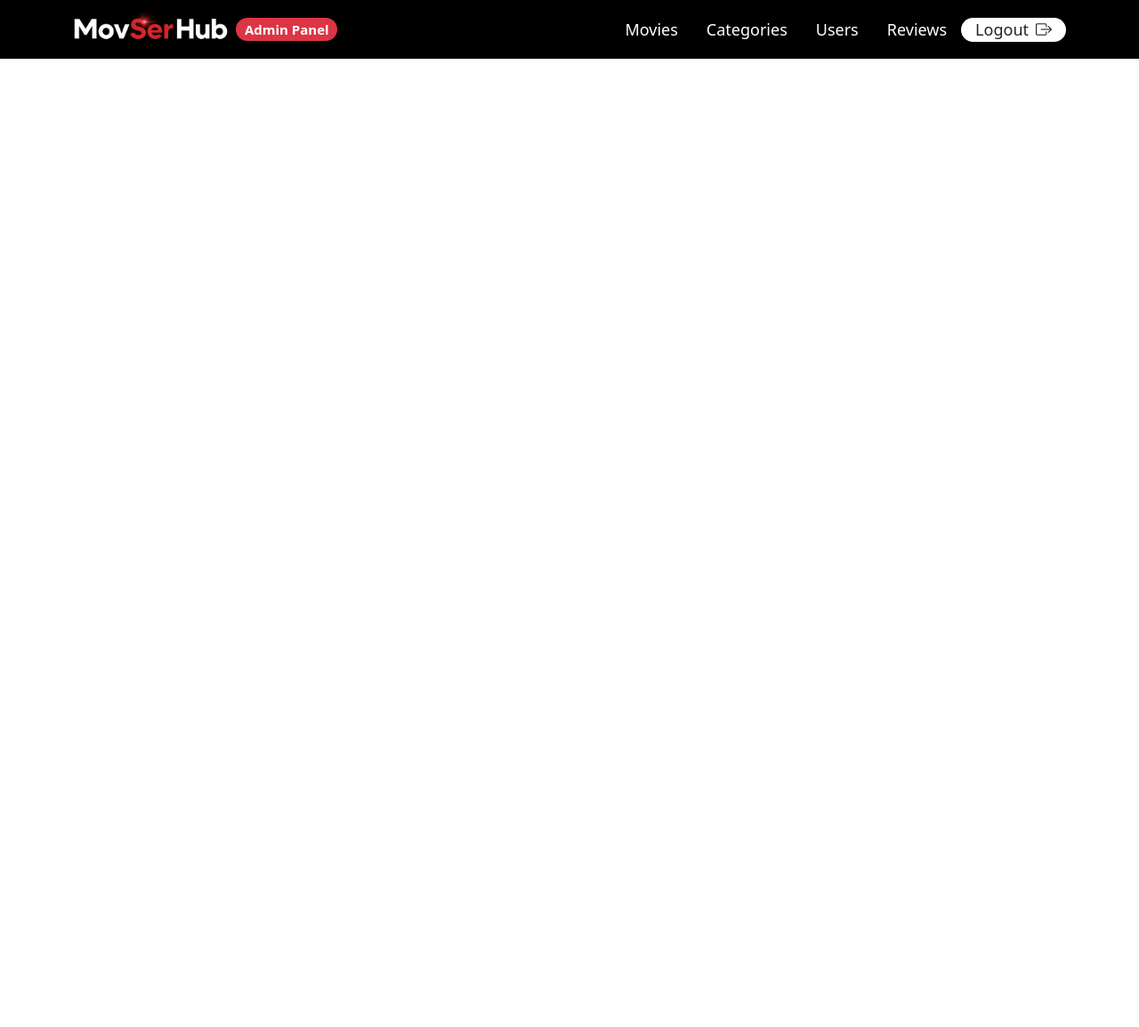
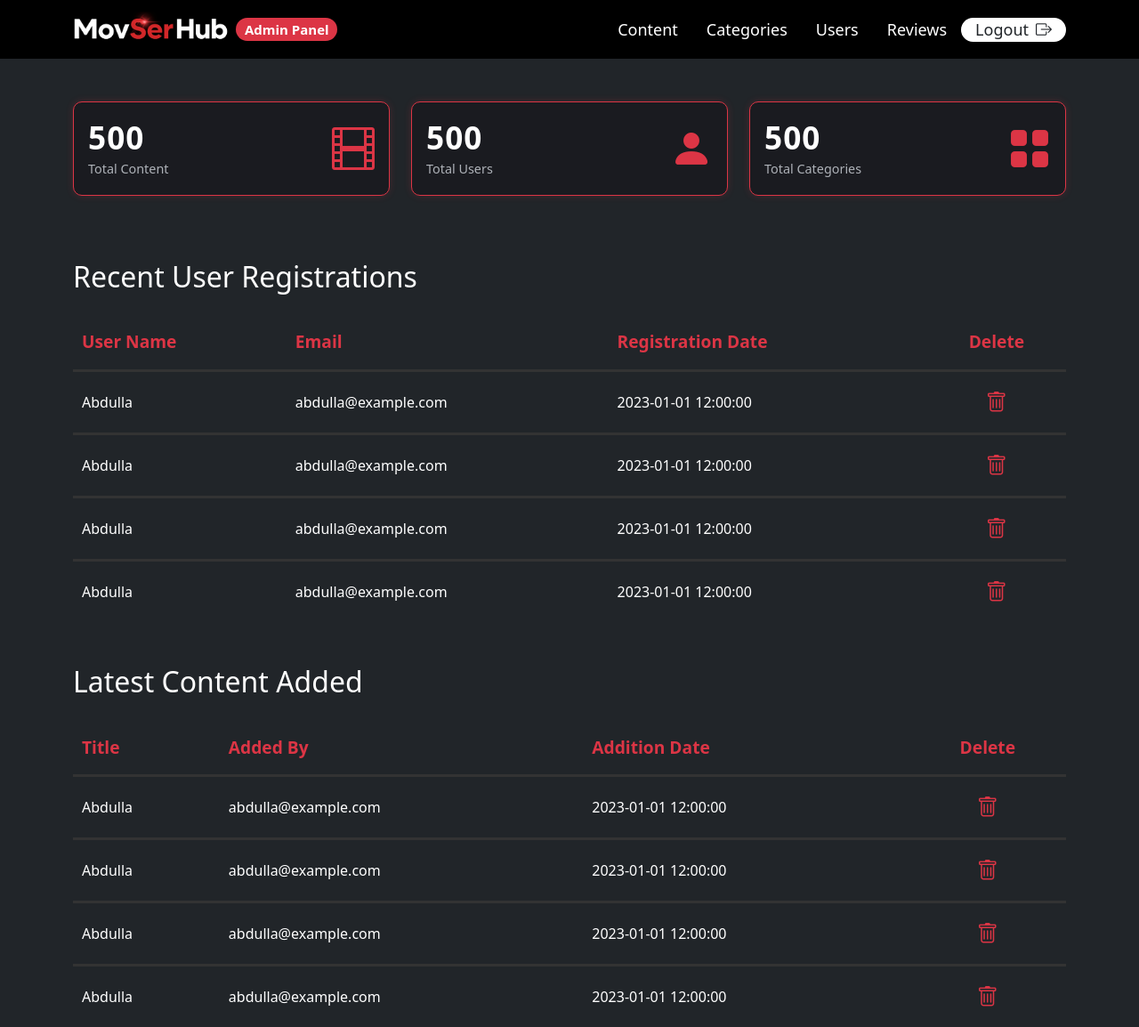
Before and after one commit to 3tiah74/Movies, a React app in the folder FrontEnd/: page /admin in a window 1280 px wide. Shown: the whole page at 89% size. Before the commit the page ends 800 px from the top, so only its background shows below. Built offline with nearby package versions, Linux system fonts and the light colour scheme; the HTML template or start-up script is replaced by a standard one.

Commit message:
Refactor Admin components and styles for improved layout and functionality

```diff
--- a/FrontEnd/src/App.jsx
+++ b/FrontEnd/src/App.jsx
@@ -1,4 +1,3 @@
-// import './App.css'
 import { Routes, Route } from 'react-router-dom'
 import AdminDashboard from './pages/Admin/AdminDashboard'
 
--- a/FrontEnd/src/components/Admin/AdminHeader.jsx
+++ b/FrontEnd/src/components/Admin/AdminHeader.jsx
@@ -4,10 +4,17 @@ import { Link } from "react-router-dom"
 import logo from "../../assets/logo.png"
 import "../../styles/AdminHeader.css"
 
+const links = {
+    content: "/manageContent",
+    categories: "/manageCategories",
+    users: "/manageUsers",
+    reviews: "/manageReviews",
+}
+
 const AdminHeader = () => {
     return (
-        <header>
-            <Navbar collapseOnSelect expand="lg" variant="dark">
+        <header className='sticky-top'>
+            <Navbar collapseOnSelect expand="lg" variant="dark" className="w-100 bg-black">
                 <Container>
                     <Navbar.Brand className='d-flex align-items-center'>
                         <Link to="/admin" className='logo'>
@@ -20,13 +27,14 @@ const AdminHeader = () => {
                     <Navbar.Toggle aria-controls="responsive-navbar-nav" />
                     <Navbar.Collapse id="responsive-navbar-nav" >
                         <Nav className="ms-auto">
-                            <Nav.Link as={Link} to="/ManageMovies">Movies</Nav.Link>
-                            <Nav.Link as={Link} to="/ManageCategories">Categories</Nav.Link>
-                            <Nav.Link as={Link} to="/ManageUsers">Users</Nav.Link>
-                            <Nav.Link as={Link} to="/ManageReviews">Reviews</Nav.Link>
-                            <Nav className="button">
-                                <Nav.Link as={Link} to="/login" className='bg-white text-dark rounded-pill d-flex align-items-center gap-2'>
-                                    Logout<i class="bi bi-box-arrow-right"></i>
+                            {Object.entries(links).map(([key, link]) => (
+                                <Nav.Link as={Link} to={link} key={key} className="d-inline-flex justify-content-center text-white text-capitalize" >
+                                    {key}
+                                </Nav.Link>
+                            ))}
+                            <Nav className="button mx-auto mt-3 mt-lg-0">
+                                <Nav.Link as={Link} to="/login" className='justify-content-center bg-white text-dark rounded-pill d-flex align-items-center gap-2 px-4 py-1'>
+                                    Logout<i className="bi bi-box-arrow-right"></i>
                                 </Nav.Link>
                             </Nav>
                         </Nav>
--- a/FrontEnd/src/main.jsx
+++ b/FrontEnd/src/main.jsx
@@ -1,9 +1,7 @@
-import { StrictMode } from 'react'
 import { createRoot } from 'react-dom/client'
 import 'bootstrap/dist/css/bootstrap.min.css';
 import 'bootstrap-icons/font/bootstrap-icons.css';
 import 'bootstrap/dist/js/bootstrap.bundle.min.js';
-// import './index.css'
 import App from './App.jsx'
 import { BrowserRouter } from 'react-router'
 
--- a/FrontEnd/src/pages/Admin/AdminDashboard.jsx
+++ b/FrontEnd/src/pages/Admin/AdminDashboard.jsx
@@ -1,17 +1,156 @@
 import React from 'react'
+import '../../styles/AdminDashboard.css';
 import AdminLayout from '../../layouts/AdminLayout'
-import { Container,Row } from 'react-bootstrap'
+import { Container, Row, Col, Card, Table } from 'react-bootstrap'
 
 const AdminDashboard = () => {
   return (
     <>
       <AdminLayout>
-        <Container >
-          <Row>
-
-          </Row>
-        </Container>
-      </AdminLayout>
+        <div className='bg-dark'>
+          <Container className='pt-5'>
+            <Row>
+              <Col lg={4}>
+                <Card>
+                  <Card.Body className="d-flex justify-content-between align-items-center">
+                    <div>
+                      <Card.Title className="fw-bold mb-1">500</Card.Title>
+                      <Card.Text className="text-secondary">
+                        Total Content
+                      </Card.Text>
+                    </div>
+                    <i className="bi bi-film text-danger"></i>
+                  </Card.Body>
+                </Card>
+              </Col>
+              <Col lg={4}>
+                <Card>
+                  <Card.Body className="d-flex justify-content-between align-items-center">
+                    <div>
+                      <Card.Title className="fw-bold mb-1">500</Card.Title>
+                      <Card.Text className="text-secondary">
+                        Total Users
+                      </Card.Text>
+                    </div>
+                    <i className="bi bi-person-fill text-danger"></i>
+                  </Card.Body>
+                </Card>
+              </Col>
+              <Col lg={4}>
+                <Card>
+                  <Card.Body className="d-flex justify-content-between align-items-center">
+                    <div>
+                      <Card.Title className="fw-bold mb-1">500</Card.Title>
+                      <Card.Text className="text-secondary">
+                        Total Categories
+                      </Card.Text>
+                    </div>
+                    <i className="bi bi-grid-fill text-danger"></i>
+                  </Card.Body>
+                </Card>
+              </Col>
+            </Row>
+          </Container>
+          <Container className="pt-5">
+            <Row className="mt-4">
+              <h2 className='text-white mb-4'>Recent User Registrations</h2>
+              <Table responsive >
+                <thead>
+                  <tr>
+                    <th className="text-danger">User Name</th>
+                    <th className="text-danger">Email</th>
+                    <th className="text-danger">Registration Date</th>
+                    <th className="text-danger text-center">Delete</th>
+                  </tr>
+                </thead>
+                <tbody>
+                  <tr>
+                    <td>Abdulla</td>
+                    <td>abdulla@example.com</td>
+                    <td>2023-01-01 12:00:00</td>
+                    <td className='text-center'>
+                      <i class="bi bi-trash text-danger"></i>
+                    </td>
+                  </tr>
+                  <tr>
+                    <td>Abdulla</td>
+                    <td>abdulla@example.com</td>
+                    <td>2023-01-01 12:00:00</td>
+                    <td className='text-center'>
+                      <i class="bi bi-trash text-danger"></i>
+                    </td>
+                  </tr>
+                  <tr>
+                    <td>Abdulla</td>
+                    <td>abdulla@example.com</td>
+                    <td>2023-01-01 12:00:00</td>
+                    <td className='text-center'>
+                      <i class="bi bi-trash text-danger"></i>
+                    </td>
+                  </tr>
+                  <tr>
+                    <td>Abdulla</td>
+                    <td>abdulla@example.com</td>
+                    <td>2023-01-01 12:00:00</td>
+                    <td className='text-center'>
+                      <i class="bi bi-trash text-danger"></i>
+                    </td>
+                  </tr>
+                </tbody>
+              </Table>
+            </Row>
+          </Container>
+          <Container className="pt-5">
+            <Row>
+              <h2 className='text-white mb-4'>Latest Content Added</h2>
+              <Table responsive>
+                <thead >
+                  <tr>
+                    <th className="text-danger">Title</th>
+                    <th className="text-danger">Added By</th>
+                    <th className="text-danger">Addition Date</th>
+                    <th className="text-danger text-center">Delete</th>
+                  </tr>
+                </thead>
+                <tbody>
+                  <tr>
+                    <td>Abdulla</td>
+                    <td>abdulla@example.com</td>
+                    <td>2023-01-01 12:00:00</td>
+                    <td className='text-center'>
+                      <i class="bi bi-trash text-danger"></i>
+                    </td>
+                  </tr>
+                  <tr>
+                    <td>Abdulla</td>
+                    <td>abdulla@example.com</td>
+                    <td>2023-01-01 12:00:00</td>
+                    <td className='text-center'>
+                      <i class="bi bi-trash text-danger"></i>
+                    </td>
+                  </tr>
+                  <tr>
+                    <td>Abdulla</td>
+                    <td>abdulla@example.com</td>
+                    <td>2023-01-01 12:00:00</td>
+                    <td className='text-center'>
+                      <i class="bi bi-trash text-danger"></i>
+                    </td>
+                  </tr>
+                  <tr>
+                    <td>Abdulla</td>
+                    <td>abdulla@example.com</td>
+                    <td>2023-01-01 12:00:00</td>
+                    <td className='text-center'>
+                      <i class="bi bi-trash text-danger"></i>
+                    </td>
+                  </tr>
+                </tbody>
+              </Table>
+            </Row>
+          </Container>
+        </div>
+      </AdminLayout >
 
     </>
   )
--- /dev/null
+++ b/FrontEnd/src/styles/AdminDashboard.css
@@ -0,0 +1,59 @@
+.card {
+    background-color: #1a1b20;
+    color: white !important;
+    border: 1px solid #dc3545;
+    border-radius: 10px;
+    box-shadow: 0 0 8px rgba(220, 53, 69, 0.2);
+}
+
+.card .card-title {
+    font-size:2.2rem;
+    letter-spacing: 1px;
+}
+
+.card .card-text {
+    font-size: 0.9rem;
+    color : #aeb2b8 !important
+}
+
+.card i {
+    font-size: 3rem;
+}
+
+.table {
+    background-color: transparent !important;
+    margin-bottom: 0;
+}
+
+.table th,
+.table td {
+    background-color: transparent !important;
+    color: white ;
+    border-bottom: 3px solid #333 !important;
+    padding : 16px 10px !important;
+    vertical-align: middle;
+}
+
+.table thead th {
+    border-top: none;
+    font-weight: 500px;
+    font-size: 1.2rem;
+}
+
+.table tbody td i {
+    font-size: 1.5rem;
+}
+
+.table tbody tr:last-child td {
+    border-bottom: none !important;
+}
+
+.table i.bi-trash:hover {
+    color: #b02a37 !important;
+}
+
+@media (max-width: 992px) {
+    .card {
+        margin-bottom: 1rem;
+    }
+}
--- a/FrontEnd/src/styles/AdminHeader.css
+++ b/FrontEnd/src/styles/AdminHeader.css
@@ -1,9 +1,5 @@
 header .navbar {
-    position: absolute;
-    width: 100%;
-    background-color: black;
     z-index: 1000;
-
 }
 
 header .logo img {
@@ -13,15 +9,15 @@ header .logo img {
 }
 
 header .nav-link {
-    display: inline-flex;
-    justify-content: center;
-    color: white;
     padding: 0 1rem !important;
     font-size: 1.125rem;
     font-weight: 500;
     transition: all 15ms ease-in-out;
 }
 
+header .button {
+    width: fit-content;
+}
 
 @media (max-width: 992px) {
     header .nav-link {
@@ -42,4 +38,8 @@ header .nav-link {
         height: 2.5rem;
     }
 
+    header .button .nav-link {
+        padding: 6px 18px !important;
+    }
+
 }
```
Also changed, not shown: 1 other file (tests, documents, lock files or other folders).
